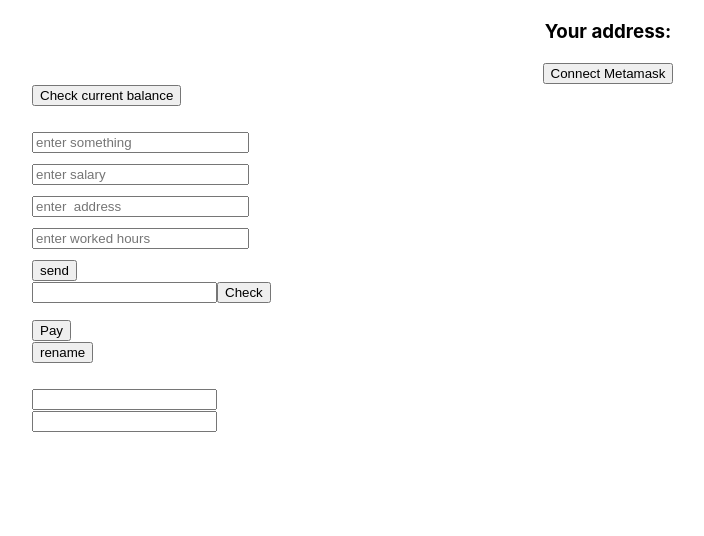
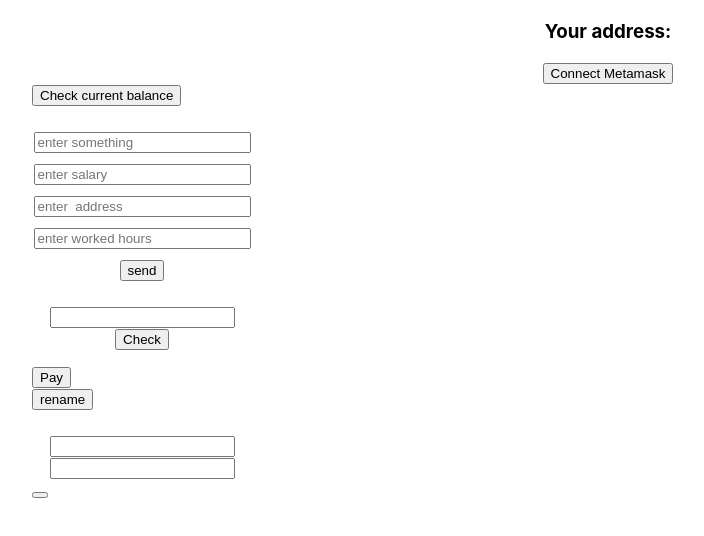
Before and after one commit to Aleksei-Pobyvanets/SalaryWeb, a React (Create React App) app in the folder salaryapp/: page / in a window 1280 px wide. Shown: the top 536 px of the page, without its empty margins (32-736 px from the left). Built offline with nearby package versions, Linux system fonts and the light colour scheme.

Commit message:
didNotWork

```diff
--- a/salaryapp/src/App.css
+++ b/salaryapp/src/App.css
@@ -17,6 +17,7 @@
   display: block;
   margin: 25px 0 0 0;
   width: 220px;
+  text-align: center;
 }
 .blockOfWorkers {
   display: block;
@@ -30,6 +31,12 @@
   margin: 0 0 10px 0;
 }
 .btnInputsP {
+  text-align: center;
+}
+.checkWorker{
+  display: block;
+  margin: 25px 0 0 0;
+  width: 220px;
   text-align: center;
 }
 /*
--- a/salaryapp/src/App.js
+++ b/salaryapp/src/App.js
@@ -5,7 +5,7 @@ import contractABI from './contractABI.json';
 
 function App() {
 
-    const contractAddr = '0x0E801D84Fa97b50751Dbf25036d067dCf18858bF';
+    const contractAddr = '0xfbC22278A96299D91d41C453234d97b4F5Eb9B2d';
 
     const [defaultAccount, setDefaultAccount] = useState(null);
     // const [walletAddress, setWalletAddress] = useState("");
@@ -92,6 +92,8 @@ function App() {
         salFor: takeHexSalForNumb,
         workedH: takeHexWorkedToNumb
       })
+
+
     }
 
     async function PaySal() {
@@ -111,14 +113,25 @@ function App() {
       const ren = await contract.rename(indexNaneNumb, indexName)
     }
 
+    async function pasetAllWorkers() {
+      let d = await contract.sals
+      for(let i = 0; i < d.length; i++) {
+        let val = contract.sals([i]);
+        console.log(val);
+      }
+    }
+
   return (
     <div className="App">
       <header className="App-header">
+
         <div className='firstDiv'>
           <h3>Your address: {defaultAccount}</h3>
           <button onClick={connectWalletHandler}>Connect Metamask</button>
         </div>
+
         <button onClick={chackBal}>Check current balance</button>
+
         <div className='inputs'>
           <div className='pInputDiv'> <input className='inputsP' type="text" id='name' placeholder="enter something"></input> </div>
           <div className='pInputDiv'> <input className='inputsP' type="number" id='salforhour' placeholder="enter salary"></input> </div>
@@ -128,9 +141,14 @@ function App() {
             <button className='btnInputsP' onClick={sendWorker}>send</button>
           </div>
         </div>
+
         <div>
-          <input type="number" id="inputIndex"></input>
-          <button onClick={checkCon}>Check</button>
+
+          <div className='checkWorker'>
+            <input type="number" id="inputIndex"></input>
+            <button onClick={checkCon}>Check</button>
+          </div>
+
           <div className='blockOfWorkers'>
             <div className='warkedBlock'>
               <p className='pWorker'>{data?.nameWor}</p>
@@ -145,7 +163,9 @@ function App() {
                 <p className='pWorker'>{data?.workedH}</p>
             </div>
           </div>
+
         </div>
+
         <div>
           <button onClick={PaySal}>Pay</button>
         </div>
@@ -154,6 +174,9 @@ function App() {
           <input type="number" id='indexNaneNumb'></input>
           <input type="text" id='indexName'></input>
         </div>
+
+        <button onClick={pasetAllWorkers}></button>
+
       </header>
     </div>
   );
--- a/salaryapp/src/contractABI.json
+++ b/salaryapp/src/contractABI.json
@@ -40,6 +40,38 @@
 		],
 		"name": "AddWorker",
 		"type": "event"
+	},
+	{
+		"inputs": [],
+		"name": "chackEther",
+		"outputs": [
+			{
+				"internalType": "uint256",
+				"name": "",
+				"type": "uint256"
+			}
+		],
+		"stateMutability": "view",
+		"type": "function"
+	},
+	{
+		"inputs": [
+			{
+				"internalType": "uint256",
+				"name": "index",
+				"type": "uint256"
+			}
+		],
+		"name": "checkWorkersName",
+		"outputs": [
+			{
+				"internalType": "string",
+				"name": "",
+				"type": "string"
+			}
+		],
+		"stateMutability": "view",
+		"type": "function"
 	},
 	{
 		"inputs": [
@@ -95,45 +127,6 @@
 		"type": "function"
 	},
 	{
-		"inputs": [],
-		"name": "takeEther",
-		"outputs": [],
-		"stateMutability": "payable",
-		"type": "function"
-	},
-	{
-		"inputs": [],
-		"name": "chackEther",
-		"outputs": [
-			{
-				"internalType": "uint256",
-				"name": "",
-				"type": "uint256"
-			}
-		],
-		"stateMutability": "view",
-		"type": "function"
-	},
-	{
-		"inputs": [
-			{
-				"internalType": "uint256",
-				"name": "index",
-				"type": "uint256"
-			}
-		],
-		"name": "checkWorkersName",
-		"outputs": [
-			{
-				"internalType": "string",
-				"name": "",
-				"type": "string"
-			}
-		],
-		"stateMutability": "view",
-		"type": "function"
-	},
-	{
 		"inputs": [
 			{
 				"internalType": "uint256",
@@ -176,5 +169,12 @@
 		],
 		"stateMutability": "view",
 		"type": "function"
+	},
+	{
+		"inputs": [],
+		"name": "takeEther",
+		"outputs": [],
+		"stateMutability": "payable",
+		"type": "function"
 	}
 ]
```
